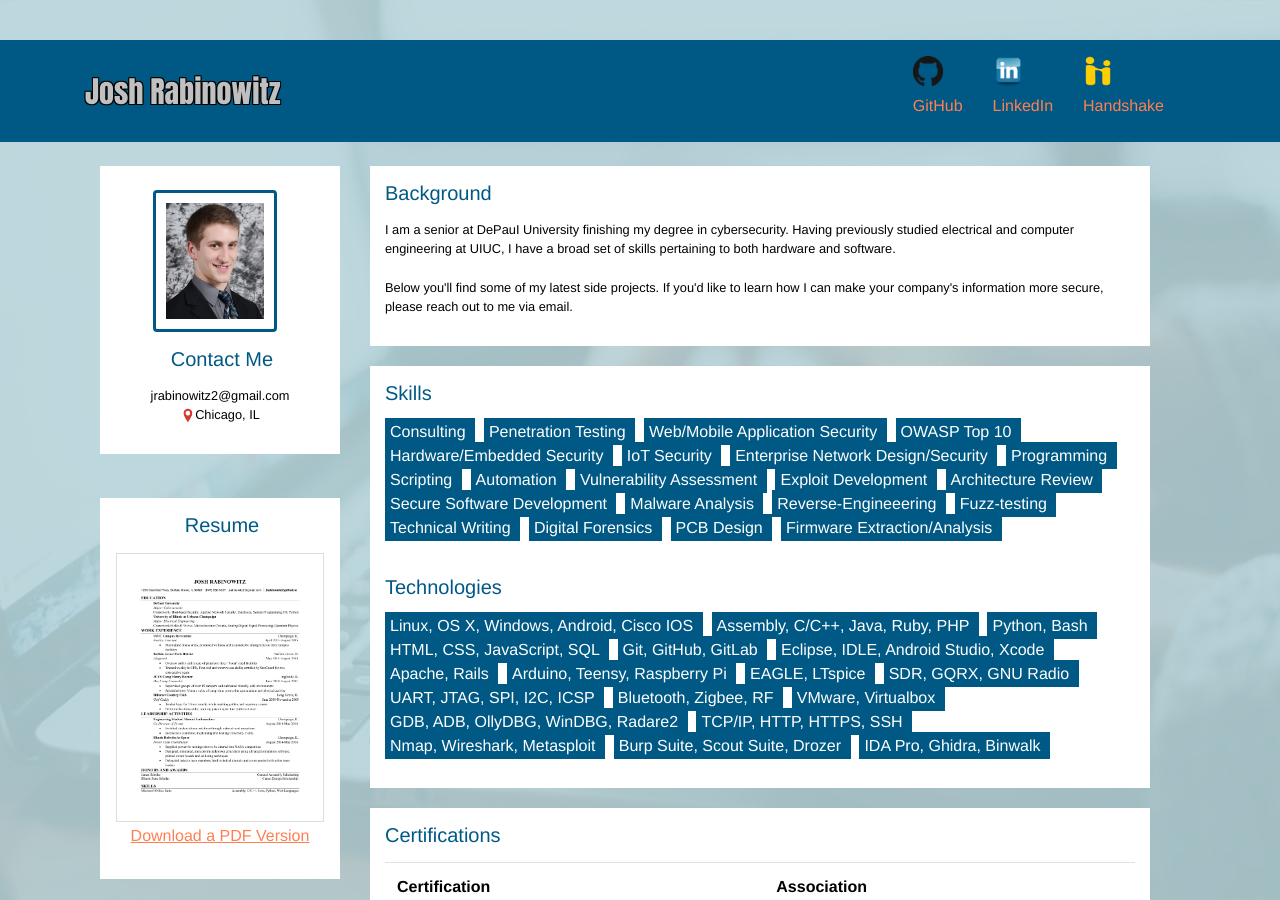
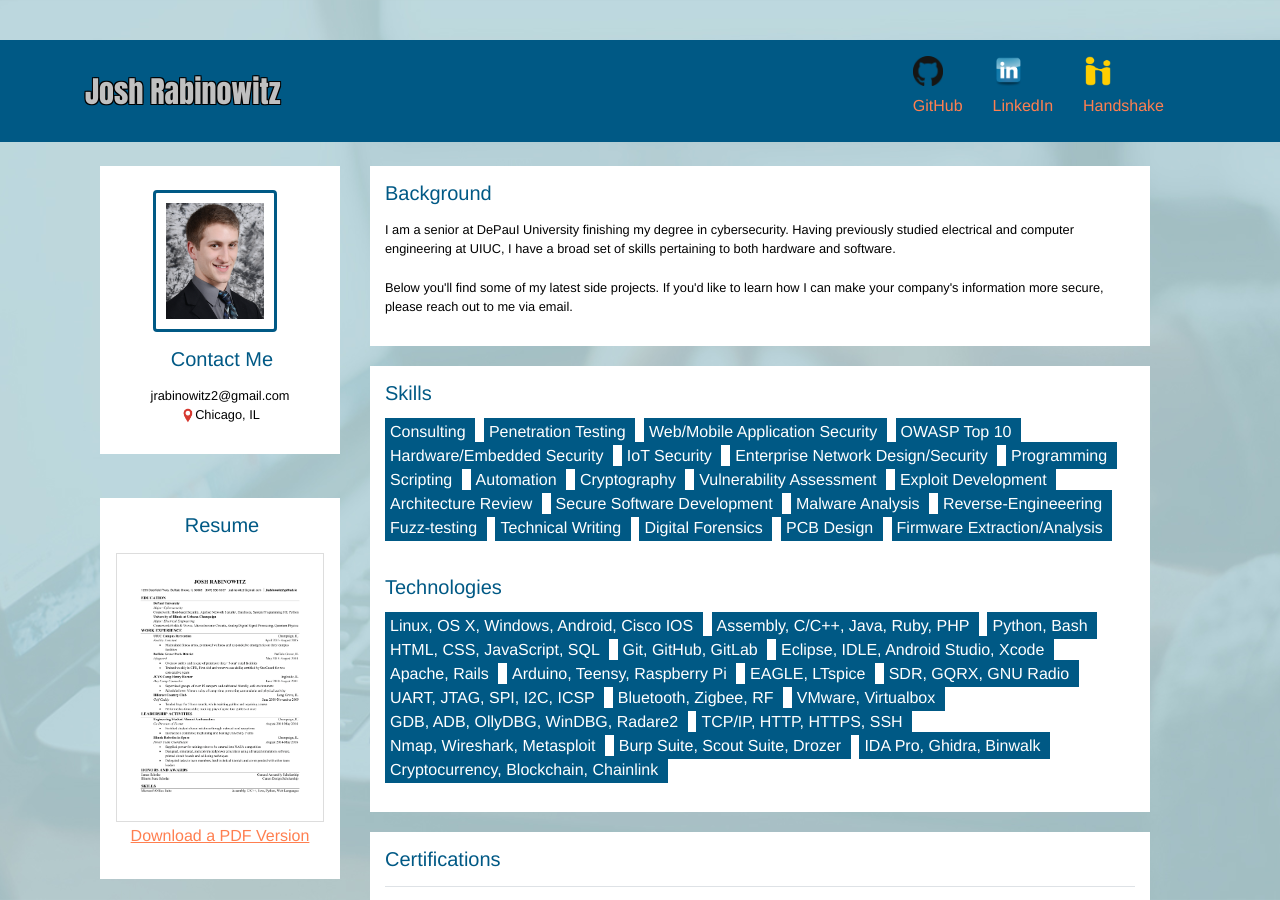
Before and after one commit to jrabinowitz2/jrabinowitz2.github.io, a Jekyll site: the page built from index.html, in a window 1280 px wide and 900 px high. Built offline with Jekyll 4.4.1, drawn with Linux system fonts in a browser that asks for light colours; nearby versions of some CDN libraries; comment, search, counter and statistics services are not loaded.

Commit message:
Update _config.yml

```diff
--- a/_config.yml
+++ b/_config.yml
@@ -31,6 +31,7 @@ skills:
  - Programming
  - Scripting
  - Automation
+ - Cryptography
  - Vulnerability Assessment
  - Exploit Development
  - Architecture Review
@@ -62,6 +63,7 @@ technologies:
 - Nmap, Wireshark, Metasploit
 - Burp Suite, Scout Suite, Drozer
 - IDA Pro, Ghidra, Binwalk
+- Cryptocurrency, Blockchain, Chainlink
 
 
 certs:
```
